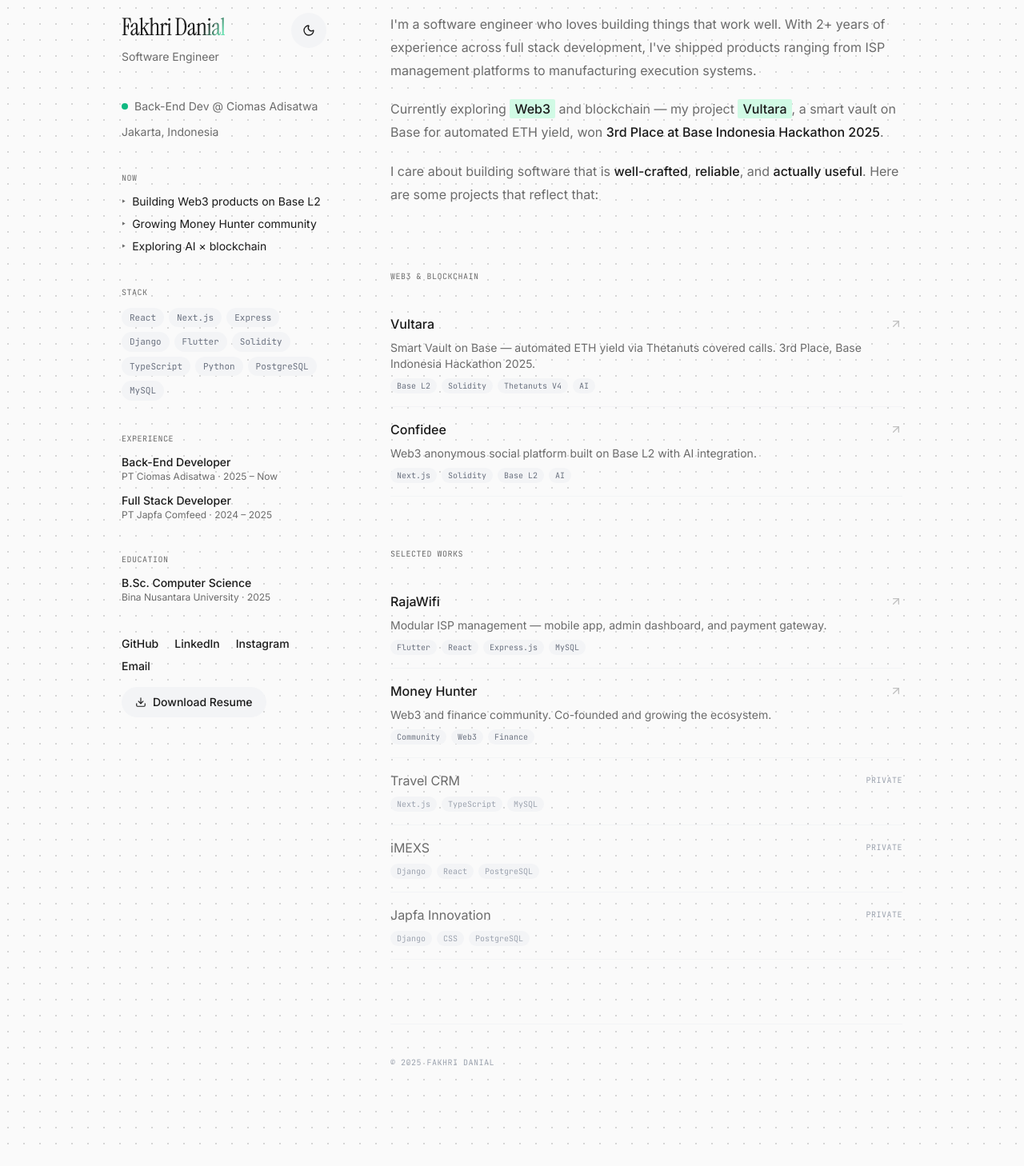
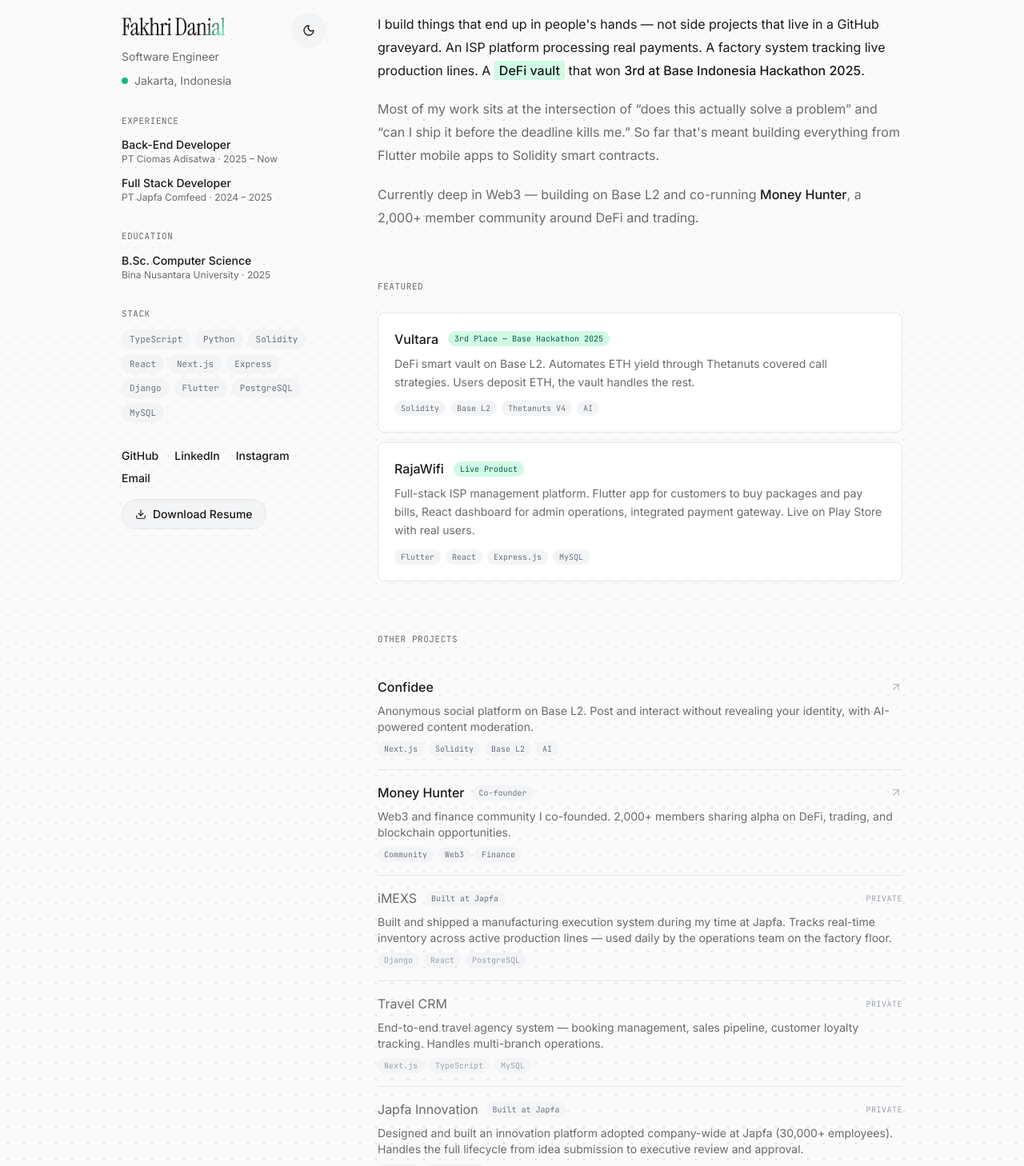
Before and after one commit to fdaniall/personal-website, a Next.js app: page / in a window 1280 px wide. Shown: the part 80-1538 px from the top of the page at 80% size. Before the commit the page ends 1512 px from the top, so only its background shows below. Built offline with nearby package versions, Linux system fonts and the light colour scheme.

Commit message:
feat: add FeaturedProject component and update layout with experience section and new CSS variables

```diff
--- a/src/app/globals.css
+++ b/src/app/globals.css
@@ -8,12 +8,15 @@
   --text: #1a1a1a;
   --text-muted: #6b6b6b;
   --text-subtle: #9ca3af;
-  --border: #f3f4f6;
+  --border: #e5e7eb;
   --border-hover: #d1d5db;
   --highlight: #d1fae5;
   --tag-bg: #f3f4f6;
   --tag-text: #6b7280;
-  --dot-color: rgba(0, 0, 0, 0.15);
+  --card-bg: #ffffff;
+  --badge-bg: #d1fae5;
+  --badge-text: #065f46;
+  --dot-color: rgba(0, 0, 0, 0.12);
 }
 
 [data-theme="dark"] {
@@ -26,7 +29,10 @@
   --highlight: #064e3b;
   --tag-bg: #1f1f1f;
   --tag-text: #a3a3a3;
-  --dot-color: rgba(255, 255, 255, 0.1);
+  --card-bg: #111111;
+  --badge-bg: #064e3b;
+  --badge-text: #6ee7b7;
+  --dot-color: rgba(255, 255, 255, 0.08);
 }
 
 * {
@@ -212,3 +218,49 @@
 .social-link:hover::after {
   width: 100%;
 }
+
+/* ── Featured project card ── */
+.featured-project {
+  transition: border-color 0.3s cubic-bezier(0.16, 1, 0.3, 1),
+    box-shadow 0.3s cubic-bezier(0.16, 1, 0.3, 1);
+}
+
+.featured-project:hover {
+  border-color: var(--border-hover);
+  box-shadow: 0 4px 24px rgba(0, 0, 0, 0.06);
+}
+
+[data-theme="dark"] .featured-project:hover {
+  box-shadow: 0 4px 24px rgba(0, 0, 0, 0.3);
+}
+
+.featured-project .arrow {
+  transform: translateX(-4px);
+  opacity: 0;
+  transition: all 0.3s cubic-bezier(0.16, 1, 0.3, 1);
+}
+
+.featured-project:hover .arrow {
+  transform: translateX(0);
+  opacity: 1;
+}
+
+/* ── CTA link underline ── */
+.cta-link {
+  position: relative;
+}
+
+.cta-link::after {
+  content: '';
+  position: absolute;
+  bottom: -2px;
+  left: 0;
+  width: 100%;
+  height: 1px;
+  background-color: var(--border-hover);
+  transition: background-color 0.3s cubic-bezier(0.16, 1, 0.3, 1);
+}
+
+.cta-link:hover::after {
+  background-color: var(--text);
+}
--- a/src/app/page.tsx
+++ b/src/app/page.tsx
@@ -1,4 +1,4 @@
-import { ArrowUpRight, Download } from "lucide-react";
+import { ArrowUpRight, Download, Mail } from "lucide-react";
 import ThemeToggle from "@/components/ThemeToggle";
 import EasterEgg from "@/components/EasterEgg";
 
@@ -14,15 +14,86 @@
   </span>
 );
 
+const FeaturedProject = ({
+  title,
+  description,
+  tech,
+  href,
+  badge,
+}: {
+  title: string;
+  description: string;
+  tech: string[];
+  href: string;
+  badge?: string;
+}) => (
+  <a
+    href={href}
+    target="_blank"
+    rel="noopener noreferrer"
+    className="featured-project group block p-5 rounded-lg transition-all"
+    style={{
+      backgroundColor: "var(--card-bg)",
+      border: "1px solid var(--border)",
+    }}
+  >
+    <div className="flex items-start justify-between gap-4 mb-2">
+      <div className="flex items-center gap-3">
+        <span
+          className="text-base font-medium"
+          style={{ color: "var(--text)" }}
+        >
+          {title}
+        </span>
+        {badge && (
+          <span
+            className="font-mono text-[10px] px-2 py-0.5 rounded-full"
+            style={{
+              backgroundColor: "var(--badge-bg)",
+              color: "var(--badge-text)",
+            }}
+          >
+            {badge}
+          </span>
+        )}
+      </div>
+      <ArrowUpRight
+        size={16}
+        className="arrow flex-shrink-0 mt-1"
+        style={{ color: "var(--text-muted)" }}
+      />
+    </div>
+    <p className="text-sm leading-relaxed mb-3" style={{ color: "var(--text-muted)" }}>
+      {description}
+    </p>
+    <div className="flex flex-wrap gap-1.5">
+      {tech.map((t) => (
+        <span
+          key={t}
+          className="font-mono text-[10px] px-2 py-0.5 rounded-full"
+          style={{
+            backgroundColor: "var(--tag-bg)",
+            color: "var(--tag-text)",
+          }}
+        >
+          {t}
+        </span>
+      ))}
+    </div>
+  </a>
+);
+
 const ProjectLink = ({
   title,
   description,
   tech,
+  role,
   href,
 }: {
   title: string;
   description: string;
   tech: string[];
+  role?: string;
   href?: string;
 }) => {
   const isPublic = href && href !== "#";
@@ -34,7 +105,20 @@
         style={{ borderBottom: "1px solid var(--border)" }}
       >
         <div className="flex items-center justify-between gap-4">
+          <div className="flex items-center gap-2.5">
             <span style={{ color: "var(--text-muted)" }}>{title}</span>
+            {role && (
+              <span
+                className="font-mono text-[10px] px-2 py-0.5 rounded-full"
+                style={{
+                  backgroundColor: "var(--tag-bg)",
+                  color: "var(--tag-text)",
+                }}
+              >
+                {role}
+              </span>
+            )}
+          </div>
           <span
             className="font-mono text-[10px] uppercase tracking-wider"
             style={{ color: "var(--text-subtle)" }}
@@ -42,6 +126,12 @@
             private
           </span>
         </div>
+        <p
+          className="text-sm pt-2"
+          style={{ color: "var(--text-muted)" }}
+        >
+          {description}
+        </p>
         <div className="flex flex-wrap gap-1.5 mt-2">
           {tech.map((t) => (
             <span
@@ -69,9 +159,22 @@
       style={{ borderBottomColor: "var(--border)" }}
     >
       <div className="flex items-center justify-between gap-4">
+        <div className="flex items-center gap-2.5">
           <span className="font-medium" style={{ color: "var(--text)" }}>
             {title}
           </span>
+          {role && (
+            <span
+              className="font-mono text-[10px] px-2 py-0.5 rounded-full"
+              style={{
+                backgroundColor: "var(--tag-bg)",
+                color: "var(--tag-text)",
+              }}
+            >
+              {role}
+            </span>
+          )}
+        </div>
         <ArrowUpRight
           size={16}
           className="arrow flex-shrink-0"
@@ -123,10 +226,10 @@
 export default function Home() {
   return (
     <main className="min-h-screen max-w-5xl mx-auto px-6 py-16 md:py-24">
-      <div className="flex flex-col md:flex-row gap-16 md:gap-20">
+      <div className="flex flex-col md:flex-row gap-12 md:gap-16">
         {/* ── Left: Sidebar ── */}
         <aside className="md:w-64 md:flex-shrink-0 animate-fade-up">
-          <div className="md:sticky md:top-24 space-y-10">
+          <div className="md:sticky md:top-24 space-y-8">
             {/* Identity + Theme Toggle */}
             <div className="flex items-start justify-between">
               <div>
@@ -139,98 +242,23 @@
                 >
                   Software Engineer
                 </p>
-              </div>
-              <ThemeToggle />
-            </div>
-
-            {/* Status */}
-            <div className="space-y-3">
-              <div className="flex items-center gap-2">
+                <div className="flex items-center gap-2 mt-2">
                   <StatusDot />
                   <span
                     className="text-sm"
                     style={{ color: "var(--text-muted)" }}
                   >
-                  Back-End Dev @ Ciomas Adisatwa
+                    Jakarta, Indonesia
                   </span>
                 </div>
-              <p
-                className="text-sm"
-                style={{ color: "var(--text-muted)" }}
-              >
-                Jakarta, Indonesia
-              </p>
               </div>
-
-            {/* Now */}
-            <div>
-              <h2
-                className="font-mono text-[10px] uppercase tracking-wider mb-3"
-                style={{ color: "var(--text-muted)" }}
-              >
-                Now
-              </h2>
-              <ul className="space-y-2">
-                <li className="flex items-start gap-2 text-sm">
-                  <span aria-hidden="true" style={{ color: "var(--text-muted)" }}>&#8227;</span>
-                  <span style={{ color: "var(--text)" }}>
-                    Building Web3 products on Base L2
-                  </span>
-                </li>
-                <li className="flex items-start gap-2 text-sm">
-                  <span aria-hidden="true" style={{ color: "var(--text-muted)" }}>&#8227;</span>
-                  <span style={{ color: "var(--text)" }}>
-                    Growing Money Hunter community
-                  </span>
-                </li>
-                <li className="flex items-start gap-2 text-sm">
-                  <span aria-hidden="true" style={{ color: "var(--text-muted)" }}>&#8227;</span>
-                  <span style={{ color: "var(--text)" }}>
-                    Exploring AI &times; blockchain
-                  </span>
-                </li>
-              </ul>
-            </div>
-
-            {/* Tech */}
-            <div>
-              <h2
-                className="font-mono text-[10px] uppercase tracking-wider mb-3"
-                style={{ color: "var(--text-muted)" }}
-              >
-                Stack
-              </h2>
-              <div className="flex flex-wrap gap-1.5">
-                {[
-                  "React",
-                  "Next.js",
-                  "Express",
-                  "Django",
-                  "Flutter",
-                  "Solidity",
-                  "TypeScript",
-                  "Python",
-                  "PostgreSQL",
-                  "MySQL",
-                ].map((t) => (
-                  <span
-                    key={t}
-                    className="font-mono text-[11px] px-2.5 py-1 rounded-full"
-                    style={{
-                      backgroundColor: "var(--tag-bg)",
-                      color: "var(--tag-text)",
-                    }}
-                  >
-                    {t}
-                  </span>
-                ))}
-              </div>
+              <ThemeToggle />
             </div>
 
             {/* Experience */}
             <div>
               <h2
-                className="font-mono text-[10px] uppercase tracking-wider mb-3"
+                className="font-mono text-[11px] uppercase tracking-wider mb-3"
                 style={{ color: "var(--text-muted)" }}
               >
                 Experience
@@ -270,7 +298,7 @@
             {/* Education */}
             <div>
               <h2
-                className="font-mono text-[10px] uppercase tracking-wider mb-3"
+                className="font-mono text-[11px] uppercase tracking-wider mb-3"
                 style={{ color: "var(--text-muted)" }}
               >
                 Education
@@ -287,6 +315,41 @@
               >
                 Bina Nusantara University &middot; 2025
               </p>
+            </div>
+
+            {/* Stack */}
+            <div>
+              <h2
+                className="font-mono text-[11px] uppercase tracking-wider mb-3"
+                style={{ color: "var(--text-muted)" }}
+              >
+                Stack
+              </h2>
+              <div className="flex flex-wrap gap-1.5">
+                {[
+                  "TypeScript",
+                  "Python",
+                  "Solidity",
+                  "React",
+                  "Next.js",
+                  "Express",
+                  "Django",
+                  "Flutter",
+                  "PostgreSQL",
+                  "MySQL",
+                ].map((t) => (
+                  <span
+                    key={t}
+                    className="font-mono text-[11px] px-2.5 py-1 rounded-full"
+                    style={{
+                      backgroundColor: "var(--tag-bg)",
+                      color: "var(--tag-text)",
+                    }}
+                  >
+                    {t}
+                  </span>
+                ))}
+              </div>
             </div>
 
             {/* Links + Resume */}
@@ -330,104 +393,137 @@
         <div className="flex-1 min-w-0">
           {/* About */}
           <section
-            className="mb-20 space-y-5 leading-[1.8] animate-fade-up delay-1"
-            style={{ color: "var(--text-muted)" }}
+            className="mb-16 leading-[1.8] animate-fade-up delay-1"
+            style={{ color: "var(--text)" }}
           >
-            <p>
-              I&apos;m a software engineer who loves building things that
-              work well. With 2+ years of experience across full stack
-              development, I&apos;ve shipped products ranging from ISP
-              management platforms to manufacturing execution systems.
-            </p>
-
-            <p>
-              Currently exploring <Highlight>Web3</Highlight> and blockchain
-              — my project <Highlight>Vultara</Highlight>, a smart vault on
-              Base for automated ETH yield, won{" "}
-              <strong className="font-medium" style={{ color: "var(--text)" }}>
-                3rd Place at Base Indonesia Hackathon 2025
+            <p className="mb-5">
+              I build things that end up in people&apos;s hands &mdash; not
+              side projects that live in a GitHub graveyard. An ISP platform
+              processing real payments. A factory system tracking live
+              production lines. A{" "}
+              <Highlight>DeFi vault</Highlight> that won{" "}
+              <strong className="font-medium">
+                3rd at Base Indonesia Hackathon 2025
               </strong>
               .
             </p>
 
-            <p>
-              I care about building software that is{" "}
+            <p className="mb-5" style={{ color: "var(--text-muted)" }}>
+              Most of my work sits at the intersection of &ldquo;does this
+              actually solve a problem&rdquo; and &ldquo;can I ship it before
+              the deadline kills me.&rdquo; So far that&apos;s meant
+              building everything from Flutter mobile apps to Solidity
+              smart contracts.
+            </p>
+
+            <p style={{ color: "var(--text-muted)" }}>
+              Currently deep in Web3 &mdash; building on Base L2 and
+              co-running{" "}
               <strong className="font-medium" style={{ color: "var(--text)" }}>
-                well-crafted
+                Money Hunter
               </strong>
-              ,{" "}
-              <strong className="font-medium" style={{ color: "var(--text)" }}>
-                reliable
-              </strong>
-              , and{" "}
-              <strong className="font-medium" style={{ color: "var(--text)" }}>
-                actually useful
-              </strong>
-              . Here are some projects that reflect that:
+              , a 2,000+ member community around DeFi and trading.
             </p>
           </section>
 
-          {/* Web3 Projects */}
+          {/* Featured Projects */}
           <section className="mb-16 animate-fade-up delay-2">
             <h2
-              className="font-mono text-[10px] uppercase tracking-wider mb-6"
+              className="font-mono text-[11px] uppercase tracking-wider mb-6"
               style={{ color: "var(--text-muted)" }}
             >
-              Web3 & Blockchain
+              Featured
             </h2>
-            <div className="flex flex-col">
-              <ProjectLink
+            <div className="grid gap-3">
+              <FeaturedProject
                 title="Vultara"
-                description="Smart Vault on Base — automated ETH yield via Thetanuts covered calls. 3rd Place, Base Indonesia Hackathon 2025."
-                tech={["Base L2", "Solidity", "Thetanuts V4", "AI"]}
+                description="DeFi smart vault on Base L2. Automates ETH yield through Thetanuts covered call strategies. Users deposit ETH, the vault handles the rest."
+                tech={["Solidity", "Base L2", "Thetanuts V4", "AI"]}
+                badge="3rd Place — Base Hackathon 2025"
                 href="https://www.vultara.xyz/"
               />
-              <ProjectLink
-                title="Confidee"
-                description="Web3 anonymous social platform built on Base L2 with AI integration."
-                tech={["Next.js", "Solidity", "Base L2", "AI"]}
-                href="https://confidee.xyz"
+              <FeaturedProject
+                title="RajaWifi"
+                description="Full-stack ISP management platform. Flutter app for customers to buy packages and pay bills, React dashboard for admin operations, integrated payment gateway. Live on Play Store with real users."
+                tech={["Flutter", "React", "Express.js", "MySQL"]}
+                badge="Live Product"
+                href="https://play.google.com/store/apps/details?id=com.rajawifi.app"
               />
             </div>
           </section>
 
-          {/* Selected Works */}
-          <section className="mb-20 animate-fade-up delay-3">
+          {/* Other Projects */}
+          <section className="mb-16 animate-fade-up delay-3">
             <h2
-              className="font-mono text-[10px] uppercase tracking-wider mb-6"
+              className="font-mono text-[11px] uppercase tracking-wider mb-6"
               style={{ color: "var(--text-muted)" }}
             >
-              Selected Works
+              Other Projects
             </h2>
             <div className="flex flex-col">
               <ProjectLink
-                title="RajaWifi"
-                description="Modular ISP management — mobile app, admin dashboard, and payment gateway."
-                tech={["Flutter", "React", "Express.js", "MySQL"]}
-                href="https://play.google.com/store/apps/details?id=com.rajawifi.app"
+                title="Confidee"
+                description="Anonymous social platform on Base L2. Post and interact without revealing your identity, with AI-powered content moderation."
+                tech={["Next.js", "Solidity", "Base L2", "AI"]}
+                href="https://confidee.xyz"
               />
               <ProjectLink
                 title="Money Hunter"
-                description="Web3 and finance community. Co-founded and growing the ecosystem."
+                description="Web3 and finance community I co-founded. 2,000+ members sharing alpha on DeFi, trading, and blockchain opportunities."
                 tech={["Community", "Web3", "Finance"]}
+                role="Co-founder"
                 href="https://moneyhunter.xyz"
               />
               <ProjectLink
+                title="iMEXS"
+                description="Built and shipped a manufacturing execution system during my time at Japfa. Tracks real-time inventory across active production lines — used daily by the operations team on the factory floor."
+                tech={["Django", "React", "PostgreSQL"]}
+                role="Built at Japfa"
+              />
+              <ProjectLink
                 title="Travel CRM"
-                description="Comprehensive travel management, sales, and loyalty system."
+                description="End-to-end travel agency system — booking management, sales pipeline, customer loyalty tracking. Handles multi-branch operations."
                 tech={["Next.js", "TypeScript", "MySQL"]}
               />
               <ProjectLink
-                title="iMEXS"
-                description="Intelligent Manufacturing Execution System for real-time inventory monitoring."
-                tech={["Django", "React", "PostgreSQL"]}
-              />
-              <ProjectLink
                 title="Japfa Innovation"
-                description="Internal platform for showcasing corporate innovation ideas."
-                tech={["Django", "CSS", "PostgreSQL"]}
+                description="Designed and built an innovation platform adopted company-wide at Japfa (30,000+ employees). Handles the full lifecycle from idea submission to executive review and approval."
+                tech={["Django", "PostgreSQL"]}
+                role="Built at Japfa"
               />
             </div>
+          </section>
+
+          {/* CTA */}
+          <section
+            className="mb-16 animate-fade-up delay-4 p-6 md:p-8 rounded-lg"
+            style={{
+              backgroundColor: "var(--card-bg)",
+              border: "1px solid var(--border)",
+            }}
+          >
+            <h2
+              className="font-mono text-[11px] uppercase tracking-wider mb-3"
+              style={{ color: "var(--text-muted)" }}
+            >
+              Get in Touch
+            </h2>
+            <p
+              className="text-sm leading-relaxed mb-4"
+              style={{ color: "var(--text-muted)" }}
+            >
+              Building something interesting? Looking for someone who can
+              ship across the full stack? I&apos;m always open to
+              conversations about new projects and opportunities.
+            </p>
+            <a
+              href="mailto:fakhridanial29@gmail.com"
+              className="cta-link inline-flex items-center gap-2 text-sm font-medium transition-colors"
+              style={{ color: "var(--text)" }}
+            >
+              <Mail size={14} />
+              fakhridanial29@gmail.com
+            </a>
           </section>
 
           {/* Footer */}
@@ -436,7 +532,7 @@
             style={{ borderTop: "1px solid var(--border)" }}
           >
             <p
-              className="font-mono text-[10px] uppercase tracking-wider"
+              className="font-mono text-[11px] uppercase tracking-wider"
               style={{ color: "var(--text-subtle)" }}
             >
               &copy; {new Date().getFullYear()} Fakhri Danial
```
Lines whose indentation alone changed are shown as unchanged.
